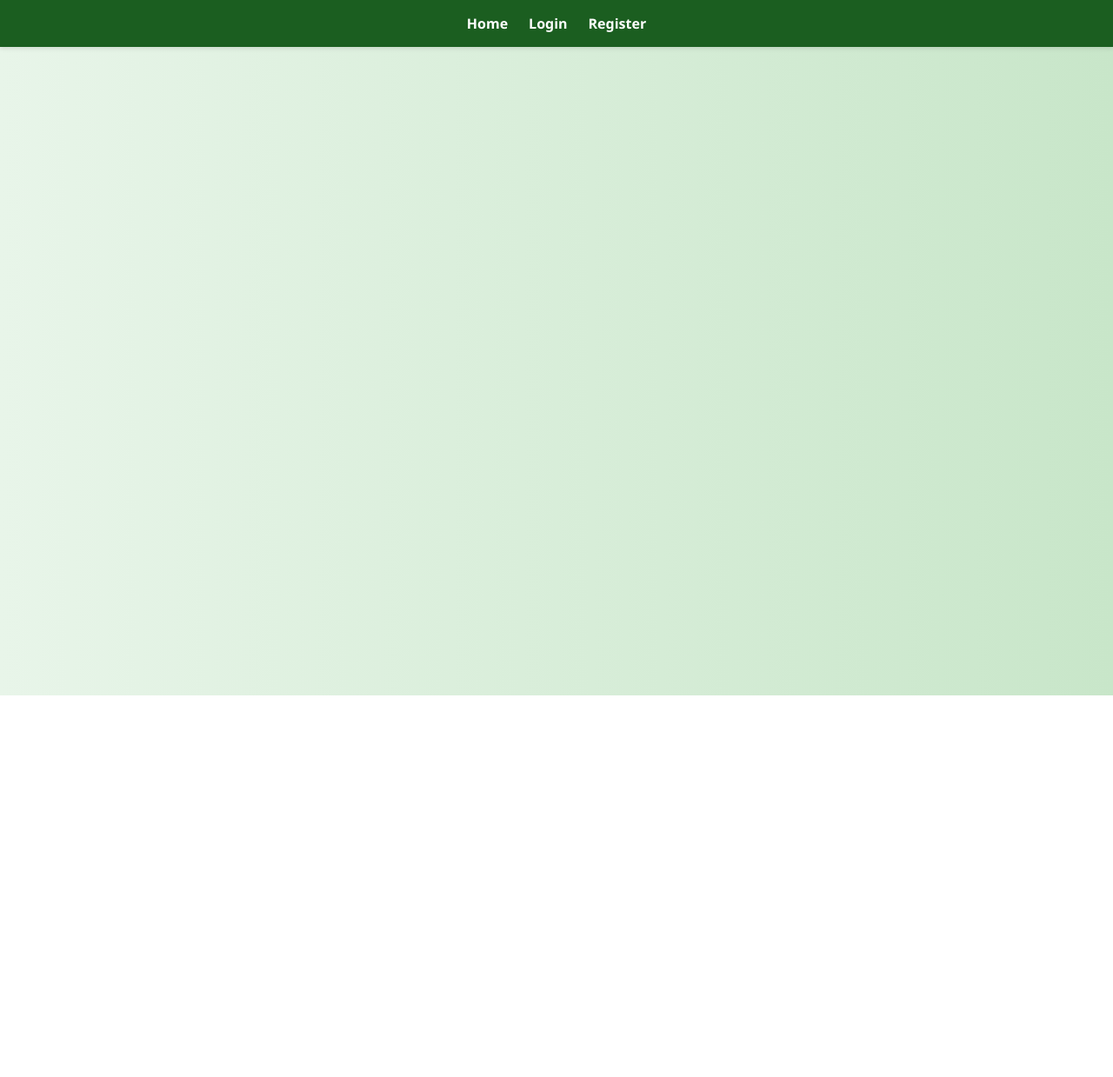
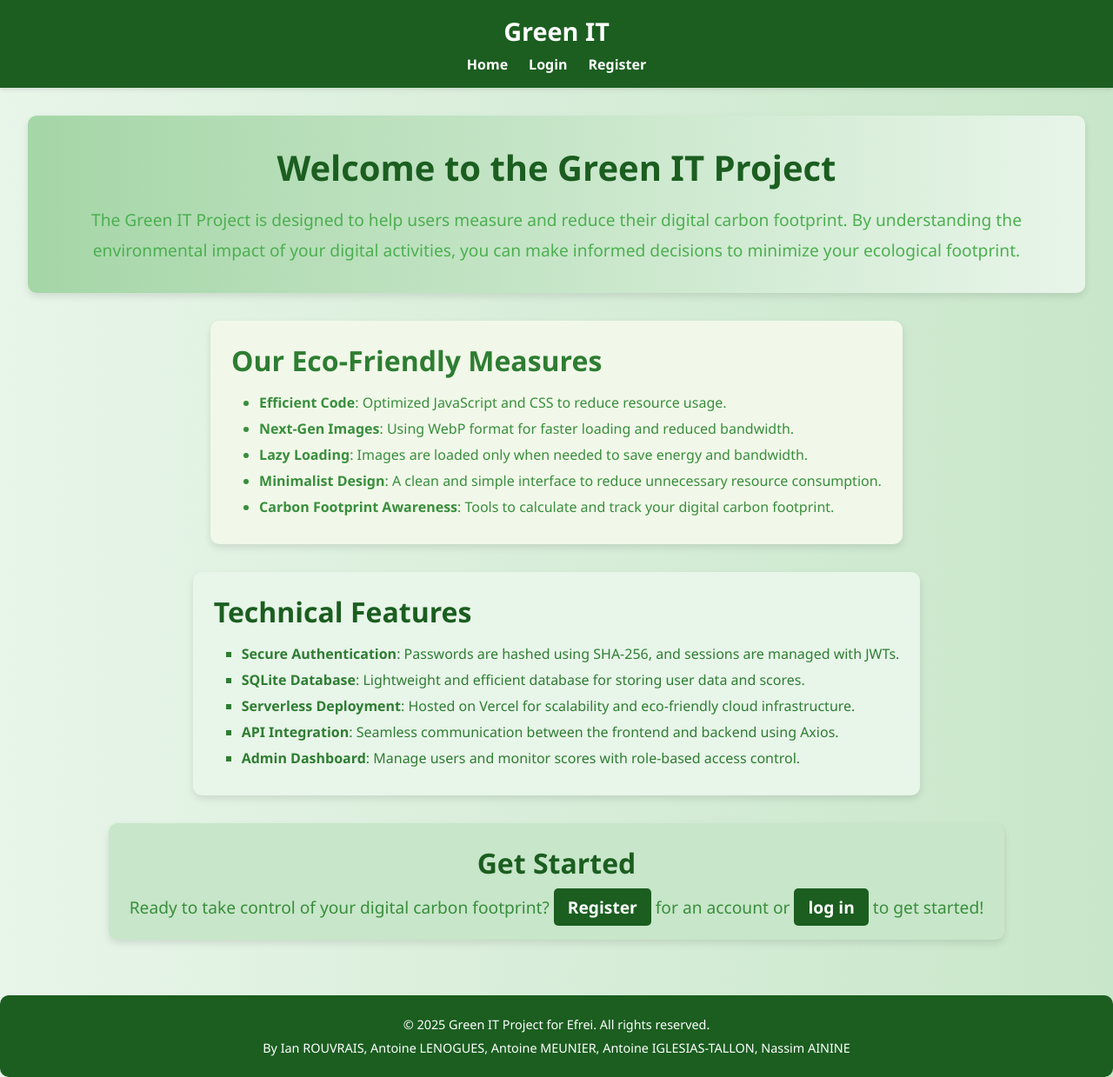
Before and after one commit to An0maly404/Green-It-Project, a plain HTML site: page public/index.html in a window 1280 px wide. Shown: the whole page at 87% size. Before the commit the page ends 800 px from the top, so only its background shows below. Drawn offline with Linux system fonts and the light colour scheme.

Commit message:
index/home page

```diff
--- a/public/index.html
+++ b/public/index.html
@@ -3,16 +3,173 @@
 <head>
     <meta charset="UTF-8">
     <meta name="viewport" content="width=device-width, initial-scale=1.0">
-    <title>Home page</title>
+    <title>Green IT - Home</title>
     <link rel="stylesheet" href="./style/style.css">
+    <style>
+        /* Hero Section */
+        .hero {
+            background: linear-gradient(to right, #a5d6a7, #e8f5e9);
+            padding: 2rem;
+            border-radius: 10px;
+            box-shadow: 0 4px 8px rgba(0, 0, 0, 0.1);
+            text-align: center;
+            margin-bottom: 2rem;
+        }
+        .hero h1 {
+            font-size: 2.5rem;
+            color: #1b5e20;
+            margin-bottom: 1rem;
+        }
+        .hero .intro-text {
+            font-size: 1.2rem;
+            color: #4caf50;
+            line-height: 1.8;
+        }
+
+        /* Eco-Friendly Measures Section */
+        .eco-measures {
+            background-color: #f1f8e9;
+            padding: 1.5rem;
+            border-radius: 10px;
+            margin-bottom: 2rem;
+            box-shadow: 0 4px 8px rgba(0, 0, 0, 0.1);
+        }
+        .eco-measures h2 {
+            font-size: 2rem;
+            color: #2e7d32;
+            margin-bottom: 1rem;
+        }
+        .eco-measures ul {
+            list-style-type: disc;
+            padding-left: 2rem;
+        }
+        .eco-measures ul li {
+            margin-bottom: 0.5rem;
+            font-size: 1rem;
+            color: #388e3c;
+        }
+
+        /* Technical Features Section */
+        .technical-features {
+            background-color: #e8f5e9;
+            padding: 1.5rem;
+            border-radius: 10px;
+            margin-bottom: 2rem;
+            box-shadow: 0 4px 8px rgba(0, 0, 0, 0.1);
+        }
+        .technical-features h2 {
+            font-size: 2rem;
+            color: #1b5e20;
+            margin-bottom: 1rem;
+        }
+        .technical-features ul {
+            list-style-type: square;
+            padding-left: 2rem;
+        }
+        .technical-features ul li {
+            margin-bottom: 0.5rem;
+            font-size: 1rem;
+            color: #2e7d32;
+        }
+
+        /* Get Started Section */
+        .get-started {
+            text-align: center;
+            padding: 1.5rem;
+            background-color: #c8e6c9;
+            border-radius: 10px;
+            box-shadow: 0 4px 8px rgba(0, 0, 0, 0.1);
+        }
+        .get-started h2 {
+            font-size: 2rem;
+            color: #1b5e20;
+            margin-bottom: 1rem;
+        }
+        .get-started p {
+            font-size: 1.2rem;
+            color: #388e3c;
+        }
+        .get-started .cta-link {
+            color: white;
+            background-color: #1b5e20;
+            padding: 0.5rem 1rem;
+            text-decoration: none;
+            border-radius: 5px;
+            font-weight: bold;
+            transition: background-color 0.3s ease;
+        }
+        .get-started .cta-link:hover {
+            background-color: #388e3c;
+        }
+
+        /* Footer */
+        footer {
+            background-color: #1b5e20;
+            color: white;
+            text-align: center;
+            padding: 1rem;
+            border-radius: 10px;
+            margin-top: 2rem;
+        }
+        footer p {
+            margin: 0.5rem 0;
+        }
+    </style>
 </head>
 <body>
     <header>
+        <div class="logo">Green IT</div>
         <nav>
             <a href="index.html">Home</a>
             <a href="main_login.html">Login</a>
             <a href="register.html">Register</a>
         </nav>
     </header>
+
+    <main>
+        <section class="hero">
+            <h1>Welcome to the Green IT Project</h1>
+            <p class="intro-text">
+                The Green IT Project is designed to help users measure and reduce their digital carbon footprint.
+                By understanding the environmental impact of your digital activities, you can make informed decisions
+                to minimize your ecological footprint.
+            </p>
+        </section>
+
+        <section class="eco-measures">
+            <h2>Our Eco-Friendly Measures</h2>
+            <ul>
+                <li><strong>Efficient Code</strong>: Optimized JavaScript and CSS to reduce resource usage.</li>
+                <li><strong>Next-Gen Images</strong>: Using WebP format for faster loading and reduced bandwidth.</li>
+                <li><strong>Lazy Loading</strong>: Images are loaded only when needed to save energy and bandwidth.</li>
+                <li><strong>Minimalist Design</strong>: A clean and simple interface to reduce unnecessary resource consumption.</li>
+                <li><strong>Carbon Footprint Awareness</strong>: Tools to calculate and track your digital carbon footprint.</li>
+            </ul>
+        </section>
+
+        <section class="technical-features">
+            <h2>Technical Features</h2>
+            <ul>
+                <li><strong>Secure Authentication</strong>: Passwords are hashed using SHA-256, and sessions are managed with JWTs.</li>
+                <li><strong>SQLite Database</strong>: Lightweight and efficient database for storing user data and scores.</li>
+                <li><strong>Serverless Deployment</strong>: Hosted on Vercel for scalability and eco-friendly cloud infrastructure.</li>
+                <li><strong>API Integration</strong>: Seamless communication between the frontend and backend using Axios.</li>
+                <li><strong>Admin Dashboard</strong>: Manage users and monitor scores with role-based access control.</li>
+            </ul>
+        </section>
+
+        <section class="get-started">
+            <h2>Get Started</h2>
+            <p>
+                Ready to take control of your digital carbon footprint?
+                <a href="register.html" class="cta-link">Register</a> for an account or <a href="main_login.html" class="cta-link">log in</a> to get started!
+            </p>
+        </section>
+    </main>
+
+    <footer>
+        <p>&copy; 2025 Green IT Project for Efrei. All rights reserved.</p>
+        <p>By Ian ROUVRAIS, Antoine LENOGUES, Antoine MEUNIER, Antoine IGLESIAS-TALLON, Nassim AININE</p>
+    </footer>
 </body>
 </html>
```
